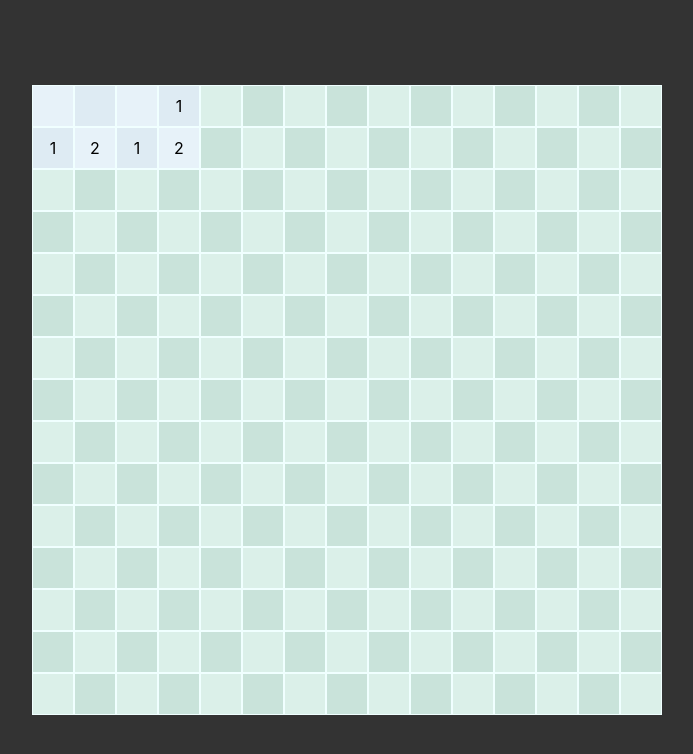
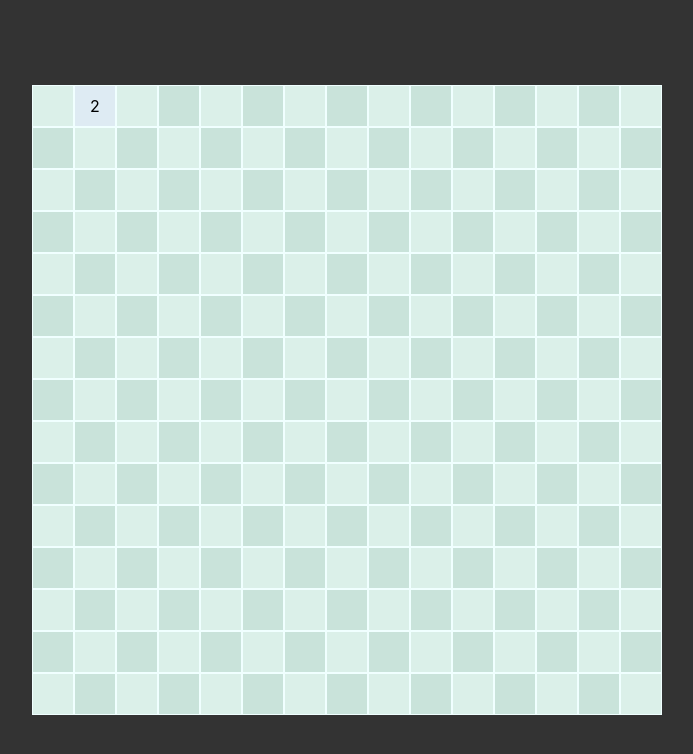
Before and after one commit to mohammadjf/minesweeper, a React (Create React App) app: page / in a window 1280 px wide. Both pictures are taken after a click on the element 388 px from the left and 106 px from the top of the page. Shown: the top 754 px of the page, without its empty margins (293-986 px from the left). Built offline with nearby package versions, Linux system fonts and the light colour scheme.

Commit message:
improved logic

```diff
--- a/src/App.js
+++ b/src/App.js
@@ -4,7 +4,7 @@ import Board from './components/Board/Board';
 function App() {
   return (
     <div className='App'>
-      <Board width={15} height={15}></Board>
+      <Board width={15} height={15} bombNum={40}></Board>
     </div>
   );
 }
--- a/src/components/Board/Board.jsx
+++ b/src/components/Board/Board.jsx
@@ -1,139 +1,58 @@
-import { useEffect, useState } from "react";
-import Cell from "../Cell/Cell";
+import { useEffect, useState } from 'react';
+import Row from '../Row/Row';
+import boardGenerator from './boardGenerator';
 
-const Board = ({ width, height }) => {
-  const [cells, setCells] = useState(null);
-  const [hasWon, setHasWon] = useState(false);
-  const [hasLost, setHasLost] = useState(false);
-
-  const bombsAndNumbersGenerator = (height, width) => {
-    let _cells = [];
-    for (let i = 0; i < height; i++) {
-      for (let j = 0; j < width; j++) {
-        _cells.push({ x: i, y: j, value: 0, isHidden: true, flag: null });
-      }
-    }
-    _cells = populateCellsWithBombs(_cells, 20);
-    _cells = populateCellsWithNumbers(_cells);
-
-    setCells(_cells);
-  };
-
-  const populateCellsWithBombs = (cellsArray, totalBombNumber) => {
-    for (let i = 0; i < totalBombNumber; i++) {
-      let randomNum = Math.trunc(Math.random() * (cellsArray.length - 1));
-      cellsArray[randomNum].value = "🧨";
-    }
-    return cellsArray;
-  }
-
-  const populateCellsWithNumbers = (_cells) => {
-    const populatedCells = _cells.map(({ x, y, value, isHidden, flag }, i, cellsArray) => {
-      if (value === "🧨") {
-        return { x, y, value, isHidden, flag };
-      }
-
-      const topCell = cellsArray.find((cell) => cell.x === x && cell.y === y + 1);
-      const belowCell = cellsArray.find((cell) => cell.x === x && cell.y === y - 1);
-      const rightCell = cellsArray.find((cell) => cell.x === x + 1 && cell.y === y);
-      const leftCell = cellsArray.find((cell) => cell.x === x - 1 && cell.y === y);
-      const topRightCell = cellsArray.find((cell) => cell.x === x + 1 && cell.y === y + 1);
-      const topLeftCell = cellsArray.find((cell) => cell.x === x - 1 && cell.y === y + 1);
-      const belowRightCell = cellsArray.find((cell) => cell.x === x + 1 && cell.y === y - 1);
-      const belowLeftCell = cellsArray.find((cell) => cell.x === x - 1 && cell.y === y - 1);
-
-      if (topCell?.value === "🧨") value++;
-      if (belowCell?.value === "🧨") value++;
-      if (rightCell?.value === "🧨") value++;
-      if (leftCell?.value === "🧨") value++;
-      if (topRightCell?.value === "🧨") value++;
-      if (topLeftCell?.value === "🧨") value++;
-      if (belowRightCell?.value === "🧨") value++;
-      if (belowLeftCell?.value === "🧨") value++;
-      value = value === 0 ? null : value;
-      return { x, y, value, isHidden, flag };
-    });
-    return populatedCells;
-  }
-
-  const openCell = (x, y) => {
-    if (hasWon || hasLost) return false;
-    const _cells = cells.slice();
-    const i = _cells.findIndex((cell) => cell.x === x && cell.y === y);
-    if (i !== -1) {
-      const cell = _cells[i];
-      if (cell.flag !== "🚩" && cell.isHidden === true) {
-        if(cell.value === "🧨") {
-          setHasLost(true);
-          const bombIndexes = _cells.map(({value}, i) => value === "🧨" ? i : '').filter(String)
-          bombIndexes.map((bombIndex) => {cells[bombIndex].isHidden = false})
-          cell.value = "💥"
-          return false;
-        }
-
-        cell.isHidden = false;
-        if (cell.value === null) {
-          openCell(x, y + 1)
-          openCell(x, y - 1)
-          openCell(x + 1, y)
-          openCell(x - 1, y)
-          openCell(x + 1, y + 1)
-          openCell(x - 1, y + 1)
-          openCell(x + 1, y - 1)
-          openCell(x - 1, y - 1 )
-        };
-        setCells(_cells);
-      }
-    }
-  }
-
-  const flag = (x, y, e) => {
-    if (hasWon || hasLost) return false;
-    e.preventDefault();
-    const _cells = cells.slice();
-    const i = _cells.findIndex((cell) => cell.x === x && cell.y === y);
-    _cells[i].flag = _cells[i].flag === null ? "🚩" : null;
-    setCells(_cells);
-  }
+const Board = ({ width, height, bombNum }) => {
+  const [board, setBoard] = useState([]);
+  const [lost, setLost] = useState(false);
+  const [bombIndexes, setBombIndexes] = useState([]);
 
   useEffect(() => {
-    bombsAndNumbersGenerator(width, height);
-  }, [width, height]);
+    const [_board, bombIndexes] = boardGenerator(width, height, bombNum);
+    setBoard(_board);
+    setBombIndexes(bombIndexes);
+  }, [width, height, bombNum])
 
-  const renderRows = () => {
-    const rows= []
-    for (let j = 0; j < height; j++) {
-      rows.push(<div key={j} className="row">{renderCells(j)}</div>)
-    }
-    return rows;
-  }
+  const handleClick = (y, x) => {
+    if (lost) return;
+    const _board = board.slice();
+    const clickedCell = board[y][x];
+    clickedCell.isHidden = false;
+    if (clickedCell.value === 0) {
+      let top = _board?.[y - 1]?.[x];
+			let bottom = _board?.[y + 1]?.[x];
+			let right = _board?.[y]?.[x + 1];
+			let left = _board?.[y]?.[x - 1];
+			let topRight = _board?.[y - 1]?.[x + 1];
+			let topLeft = _board?.[y - 1]?.[x - 1];
+			let bottomRight = _board?.[y + 1]?.[x + 1];
+			let bottomLeft = _board?.[y + 1]?.[x - 1];
 
-  const renderCells = (row) => {
-    if (cells !== null){
-      const _cells = []
-      for (let i = 0; i < width; i++) {
-        const cell = cells.find(({x, y}) => x === i && y === row);
-        _cells.push(
-          <Cell
-            key={i}
-            x={cell.x}
-            y={cell.y}
-            value={cell.value}
-            isHidden={cell.isHidden}
-            flag={cell.flag}
-            onClick={(x, y) => openCell(x, y)}
-            onContextMenu={(x, y, e) => flag(x, y, e)}
-          ></Cell>
-        )
-      }
-      return _cells;
-    }
+			if (top !== undefined && top.isHidden === true) handleClick(y - 1, x);
+			if (bottom !== undefined && bottom.isHidden === true) handleClick(y + 1, x);
+			if (right !== undefined && right.isHidden === true) handleClick(y, x + 1);
+			if (left !== undefined && left.isHidden === true) handleClick(y, x - 1);
+			if (topRight !== undefined && topRight.isHidden === true) handleClick(y - 1, x + 1);
+			if (topLeft !== undefined && topLeft.isHidden === true) handleClick(y - 1, x - 1);
+			if (bottomRight !== undefined && bottomRight.isHidden === true) handleClick(y + 1, x + 1);
+			if (bottomLeft !== undefined && bottomLeft.isHidden === true) handleClick(y + 1, x - 1);
+    } else if (clickedCell.value === '💣') {
+      setLost(true);
+      _board[y][x].value = '💥';
+      bombIndexes.map(([y, x]) => {
+        _board[y][x].isHidden = false;
+      });
+    };
+    setBoard(_board);
   }
 
   return (
     <div className="board">
-      {renderRows()}
+      {board.map((row, j) => {
+        return <Row key={j} cellsArray={row} onClick={(y, x) => handleClick(y, x)}></Row>
+      })}
     </div>
   );
 };
+
 export default Board;
--- /dev/null
+++ b/src/components/Board/boardGenerator.js
@@ -0,0 +1,48 @@
+export default (width, height, bombNum) => {
+	const grid = [];
+	const bombIndexes = [];
+	for (let j = 0; j < height; j++) {
+		const row = [];
+		for (let i = 0; i < width; i++) {
+			row.push({
+				x: i,
+				y: j,
+				value: 0,
+				isHidden: true,
+			});
+		}
+		grid.push(row);
+	}
+
+	let bombCount = 0
+	while(bombCount < bombNum) {
+		let x = Math.trunc(Math.random() * width);
+		let y = Math.trunc(Math.random() * height);
+		if(grid[y][x].value !== '💣') {
+			grid[y][x].value = '💣';
+			bombIndexes.push([y, x]);
+			bombCount++;
+
+			let top = grid?.[y - 1]?.[x]?.value;
+			let bottom = grid?.[y + 1]?.[x]?.value;
+			let right = grid?.[y]?.[x + 1]?.value;
+			let left = grid?.[y]?.[x - 1]?.value;
+			let topRight = grid?.[y - 1]?.[x + 1]?.value;
+			let topLeft = grid?.[y - 1]?.[x - 1]?.value;
+			let bottomRight = grid?.[y + 1]?.[x + 1]?.value;
+			let bottomLeft = grid?.[y + 1]?.[x - 1]?.value;
+
+			if (top !== undefined && top !== '💣' ) grid[y - 1][x].value++;
+			if (bottom !== undefined && bottom !== '💣' ) grid[y + 1][x].value++;
+			if (right !== undefined && right !== '💣' ) grid[y][x + 1].value++;
+			if (left !== undefined && left !== '💣' ) grid[y][x - 1].value++;
+			if (topRight !== undefined && topRight !== '💣' ) grid[y - 1][x + 1].value++;
+			if (topLeft !== undefined && topLeft !== '💣' ) grid[y - 1][x - 1].value++;
+			if (bottomRight !== undefined && bottomRight !== '💣' ) grid[y + 1][x + 1].value++;
+			if (bottomLeft !== undefined && bottomLeft !== '💣' ) grid[y + 1][x - 1].value++;
+
+		}
+	}
+
+	return [grid, bombIndexes];
+}
--- a/src/components/Cell/Cell.jsx
+++ b/src/components/Cell/Cell.jsx
@@ -1,22 +1,32 @@
-import { useState } from "react";
+import { useState } from 'react';
 
-const Cell = ({ x, y, value, isHidden, flag, onClick, onContextMenu }) => {
+function Cell({ cellObj, onClick }) {
+  const [flag, setFlag] = useState(null);
+
+  const value = cellObj.value;
+  const x = cellObj.x;
+  const y = cellObj.y;
+  const isHidden = cellObj.isHidden;
+
   return isHidden ? (
     <div
-      className="cell hidden"
-      onClick={() => {onClick(x, y)}}
-      onContextMenu={(e) => {onContextMenu(x, y, e)}}
+      className='cell hidden'
+      onClick={() => {if(flag !== '🚩') onClick(y, x)}}
+      onContextMenu={(e) => {
+        e.preventDefault();
+        setFlag(flag === null ? '🚩' : null);
+      }}
     >
       {flag}
     </div>
   ) : (
     <div
-      className="cell"
+      className='cell'
       onContextMenu={(e) => {
         e.preventDefault();
       }}
     >
-      {value}
+      {value === 0 ? null : value}
     </div>
   );
 }
--- /dev/null
+++ b/src/components/Row/Row.jsx
@@ -0,0 +1,12 @@
+import Cell from "../Cell/Cell"
+
+function Row({cellsArray, onClick}) {
+
+	return(
+		<div className="row">
+			{cellsArray.map((cell, i) => <Cell key={i} cellObj={cell} onClick={(y, x) => {onClick(y, x)}}></Cell>)}
+		</div>
+	)
+}
+
+export default Row;
```
